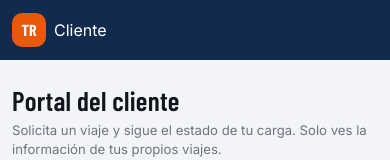
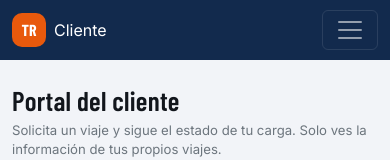
Before and after one commit to Diegot100/Transportes-Rapido---Control-de-flota, a React (Vite) app: page / in a window 390 px wide. Shown: the top 160 px of the page. Built offline with nearby package versions, Linux system fonts and the light colour scheme.

Commit message:
fix: muestra el boton de menu en la vista movil

```diff
--- a/src/components/Sidebar.jsx
+++ b/src/components/Sidebar.jsx
@@ -13,7 +13,7 @@ function Sidebar({ currentRole, onChange }) {
 
   return (
     <>
-      <Navbar data-bs-theme="dark" className="d-lg-none sticky-top mobile-nav">
+      <Navbar expand={false} data-bs-theme="dark" className="d-lg-none sticky-top mobile-nav">
         <Container fluid>
           <Navbar.Brand as="div" className="d-flex align-items-center gap-2 mb-0">
             <span className="side-mark">TR</span>
```
